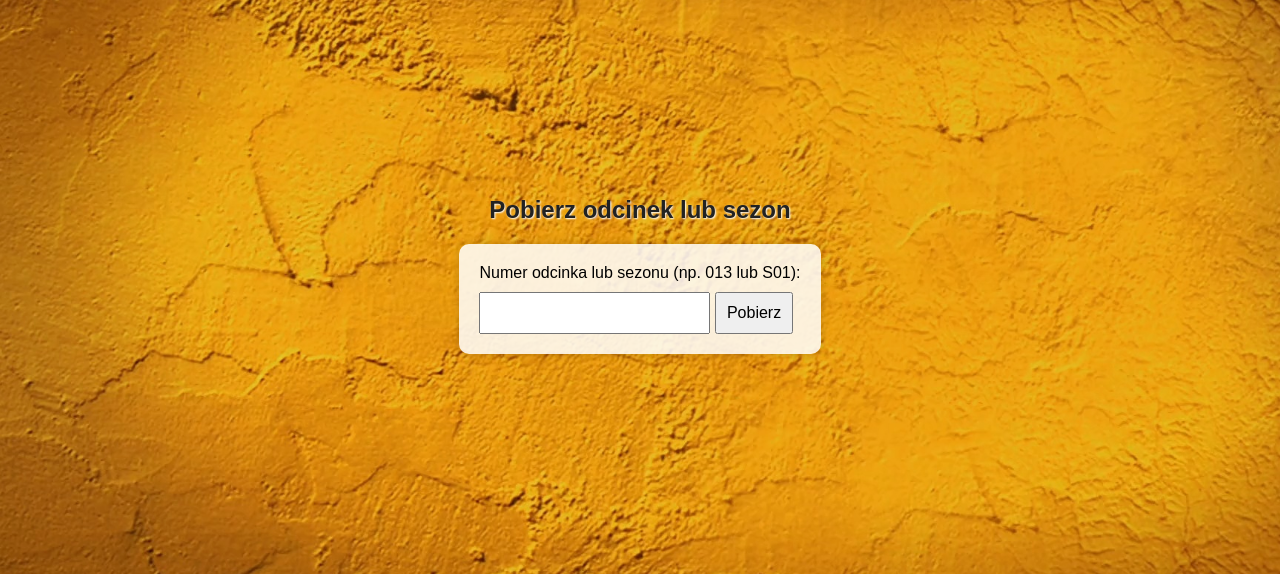
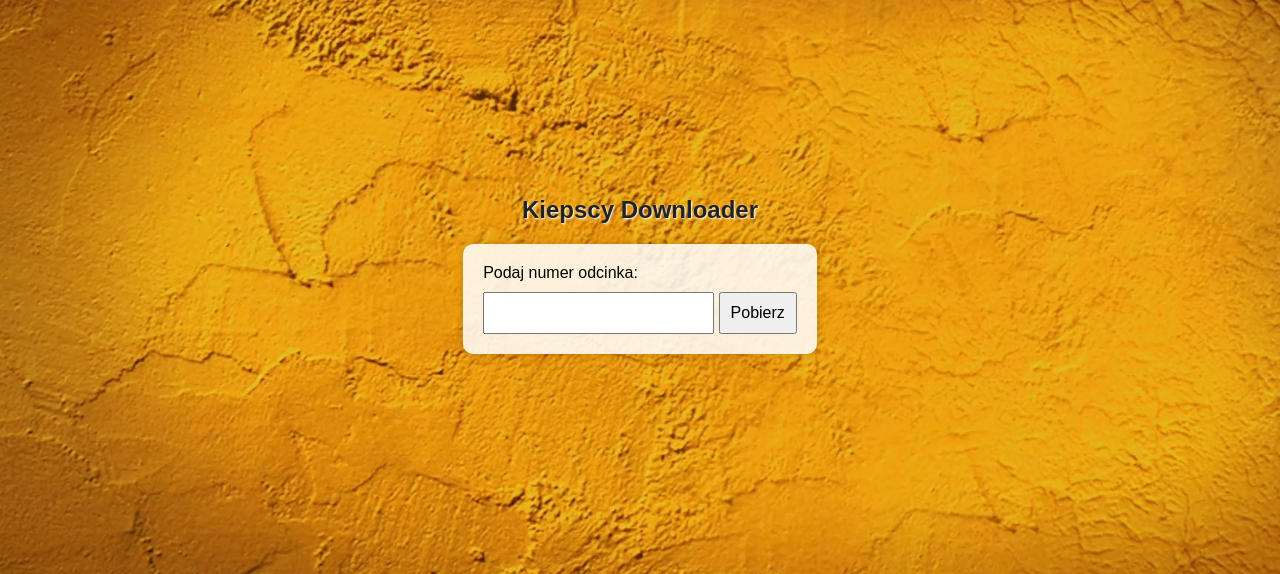
Before and after one commit to kiepscy-archive/kiepscy-downloader, a Flask app: template templates/index.html in a window 1280 px wide. Shown: the part 135-709 px from the top of the page. Run offline with Flask 3, Linux system fonts and the light colour scheme; the template is opened without the code that fills it, so the values that code supplies are empty.

Commit message:
Update index.html

```diff
--- a/templates/index.html
+++ b/templates/index.html
@@ -41,11 +41,11 @@
 </style>
 </head>
 <body>
-    <h2>Pobierz odcinek lub sezon</h2>
-    <form method="POST">
-        <label>Numer odcinka lub sezonu (np. 013 lub S01):</label><br>
-        <input type="text" name="numer" required>
-        <button type="submit">Pobierz</button>
+        <h2>Kiepscy Downloader </h2>
+    <form action="/download" method="get">
+        <label>Podaj numer odcinka:</label><br>
+        <input type="text" name="odcinek" />
+        <input type="submit" value="Pobierz" />
     </form>
     {% if message %}
         <p><strong>{{ message }}</strong></p>
```
